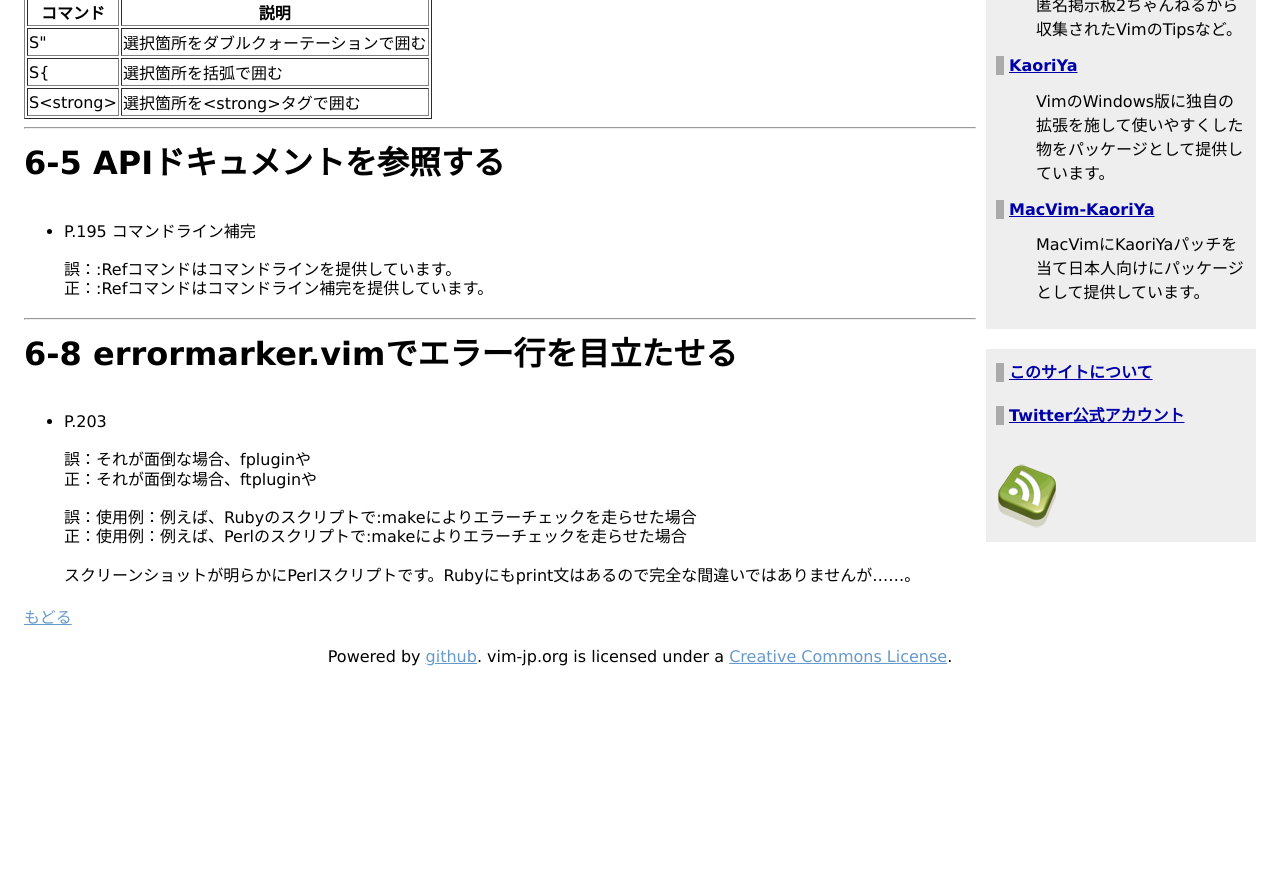
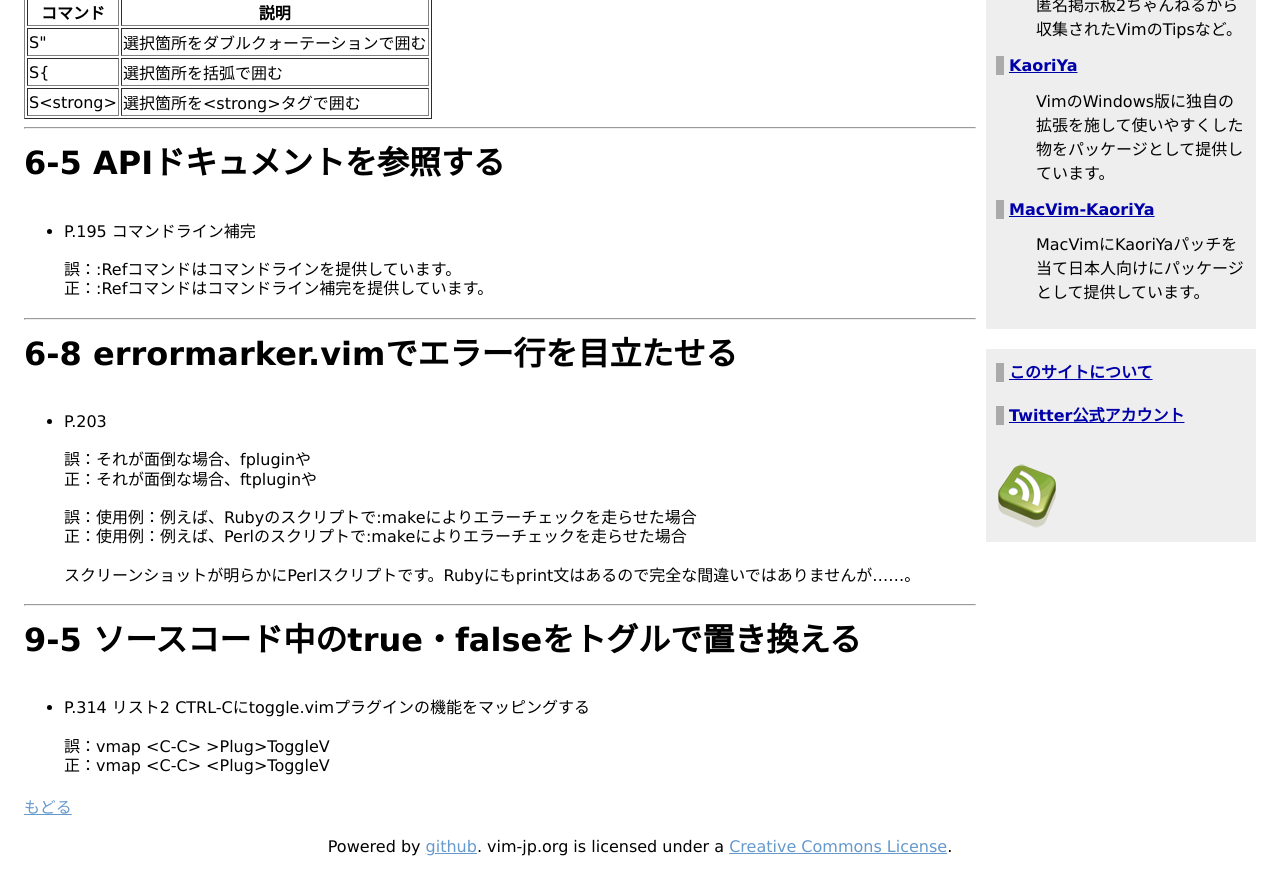
Before and after one commit to vim-jp/vim-jp.github.io, a Jekyll site: the page built from docs/books/vim-technique-bible/corrigenda.md, in a window 1280 px wide and 900 px high, scrolled down 1060 px. Shown: the top 895 px of the window. Built offline with Jekyll 4.4.1, drawn with Linux system fonts in a browser that asks for light colours; nearby versions of some CDN libraries; Markdown is read by kramdown in place of the engine named in the settings; comment, search, counter and statistics services are not loaded; before the commit the page ends 1770 px from its top, so only the background shows below that.

Commit message:
Added a correction for 9-5.

```diff
--- a/docs/books/vim-technique-bible/corrigenda.md
+++ b/docs/books/vim-technique-bible/corrigenda.md
@@ -53,3 +53,10 @@ title: Vimテクニックバイブル 作業効率をカイゼンする150の技
 > 正：使用例：例えば、Perlのスクリプトで:makeによりエラーチェックを走らせた場合<br />
 
 > スクリーンショットが明らかにPerlスクリプトです。Rubyにもprint文はあるので完全な間違いではありませんが……。<br />
+
+<hr />
+# 9-5 ソースコード中のtrue・falseをトグルで置き換える
+* P.314 リスト2 CTRL-Cにtoggle.vimプラグインの機能をマッピングする
+
+> 誤：vmap &lt;C-C&gt; &gt;Plug&gt;ToggleV<br />
+> 正：vmap &lt;C-C&gt; &lt;Plug&gt;ToggleV<br />
```
